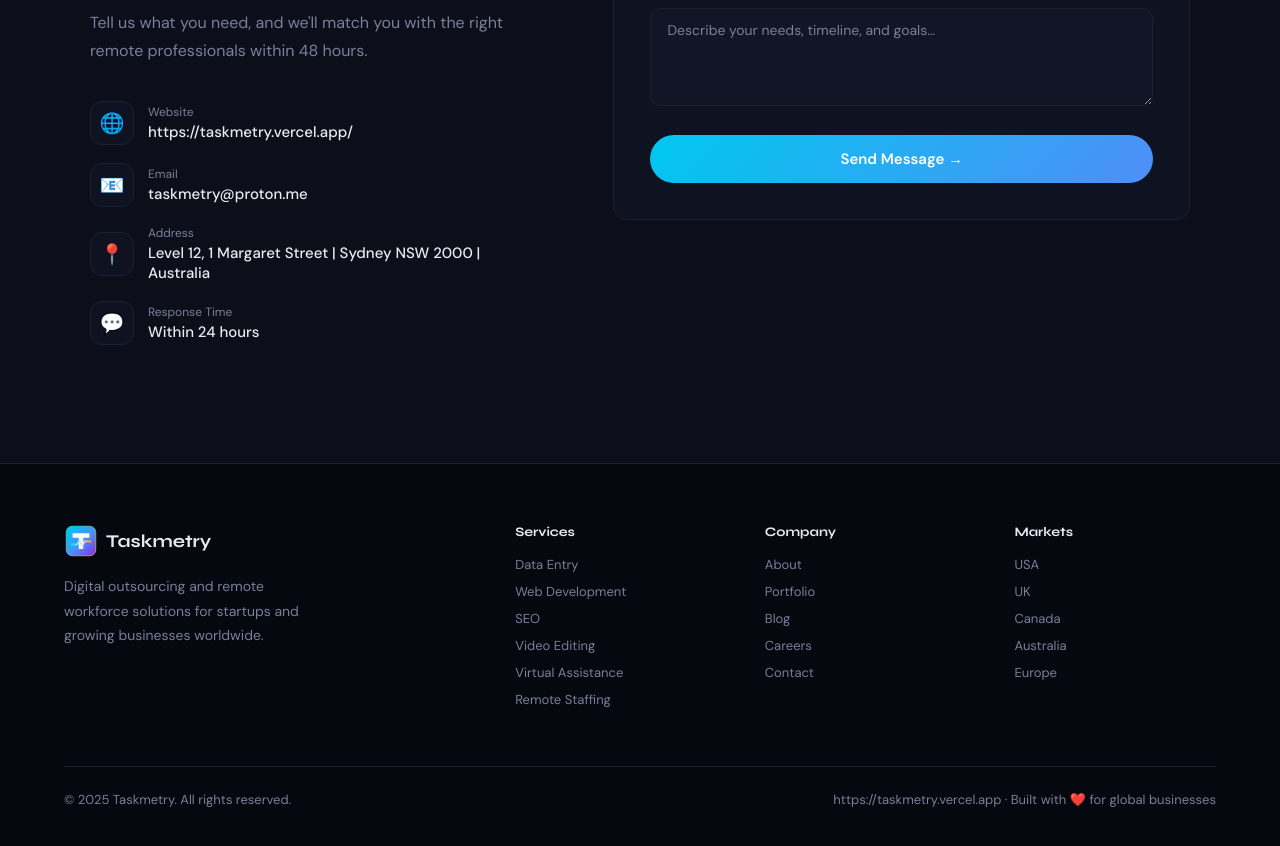
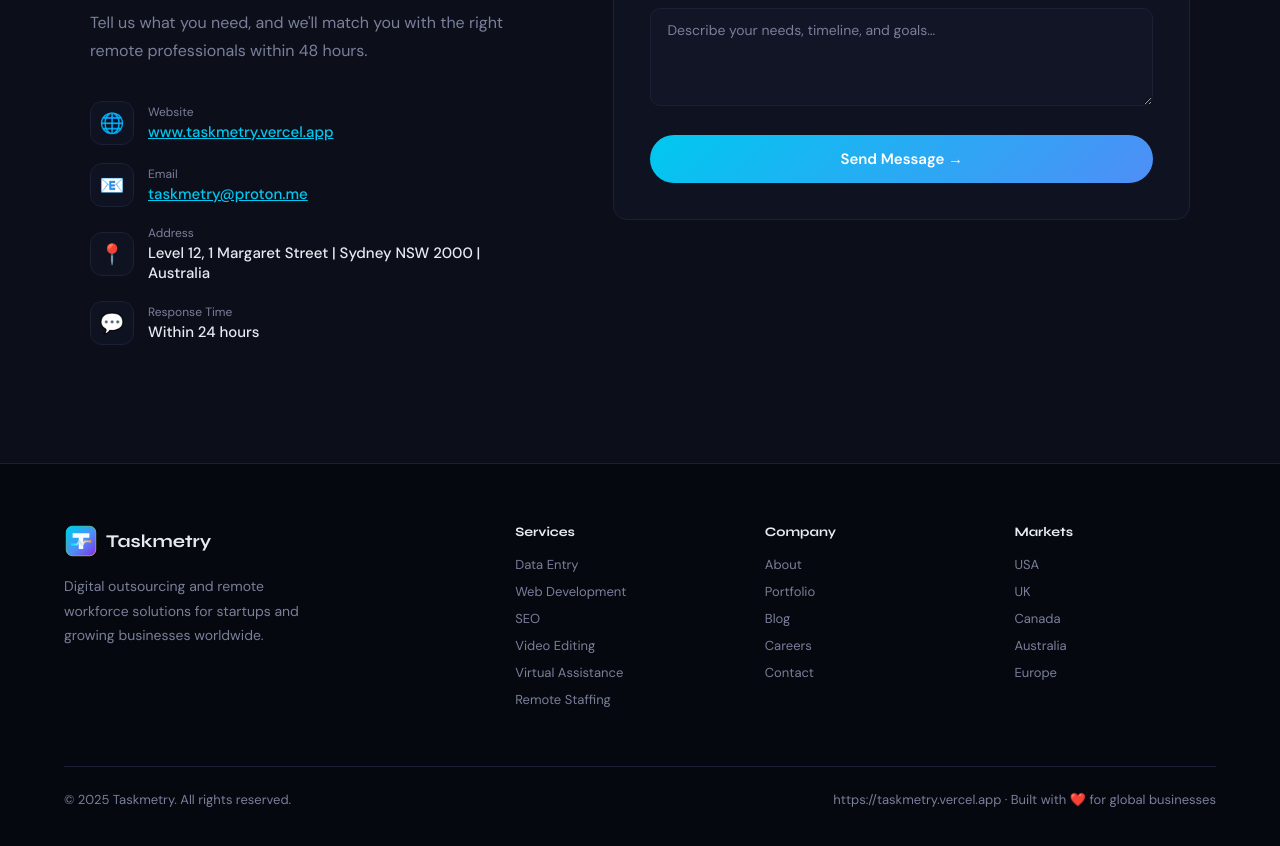
Before and after one commit to ashadnur71196/taskmetry, a Next.js app: page / in a window 1280 px wide. Shown: the part 5200-6046 px from the top of the page. Built offline with nearby package versions, Linux system fonts and the light colour scheme; a web font is replaced by a local one.

Commit message:
update info

```diff
--- a/app/page.jsx
+++ b/app/page.jsx
@@ -556,8 +556,16 @@
               Tell us what you need, and we'll match you with the right remote professionals within 48 hours.
             </p>
             {[
-              { icon: "🌐", label: "Website", val: "https://taskmetry.vercel.app/" },
-              { icon: "📧", label: "Email", val: "taskmetry@proton.me" },
+              { icon: "🌐", label: "Website", val: (
+                  <a href="https://taskmetry.vercel.app/" target="_blank" rel="noopener noreferrer" style={{ color: 'var(--cyan)', textDecoration: 'underline' }}>
+                    www.taskmetry.vercel.app
+                  </a>
+                ) },
+                { icon: "📧", label: "Email", val: (
+                  <a href="mailto:taskmetry@proton.me" style={{ color: 'var(--cyan)', textDecoration: 'underline' }}>
+                    taskmetry@proton.me
+                  </a>
+                ) },
               { icon: "📍", label: "Address", val: "Level 12, 1 Margaret Street | Sydney NSW 2000 | Australia" },
               { icon: "💬", label: "Response Time", val: "Within 24 hours" },
             ].map(c => (
```
